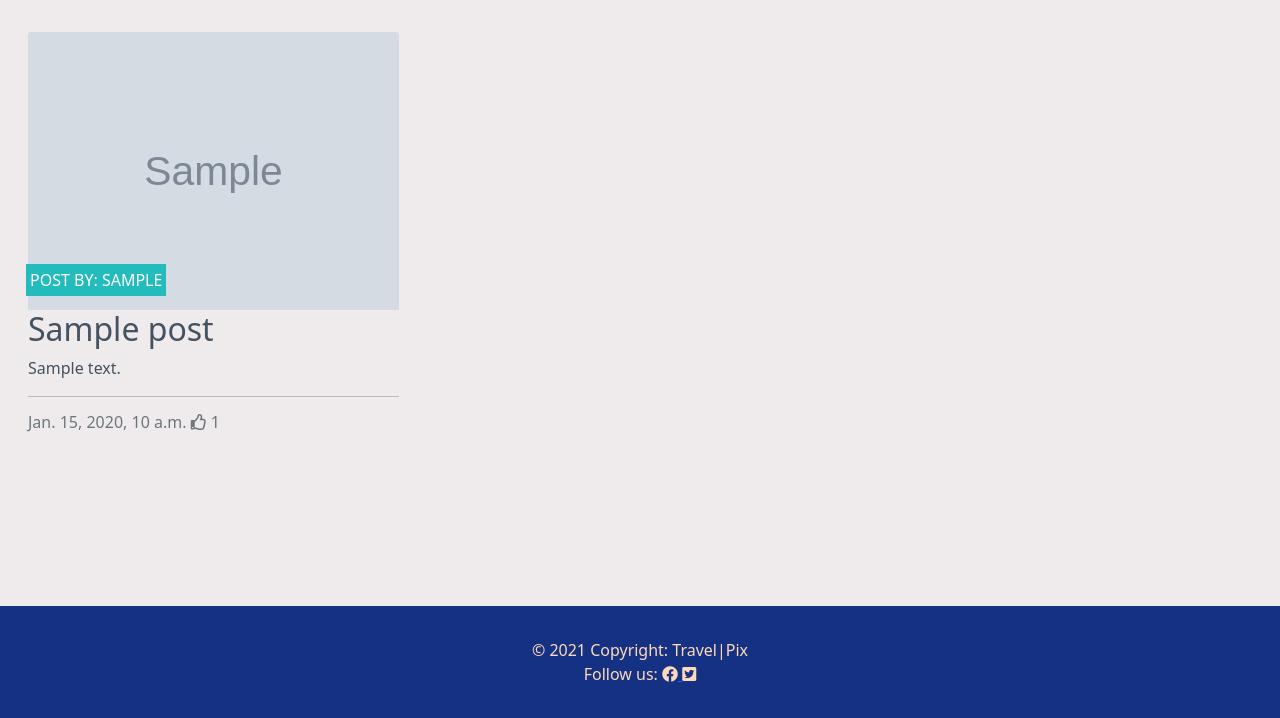
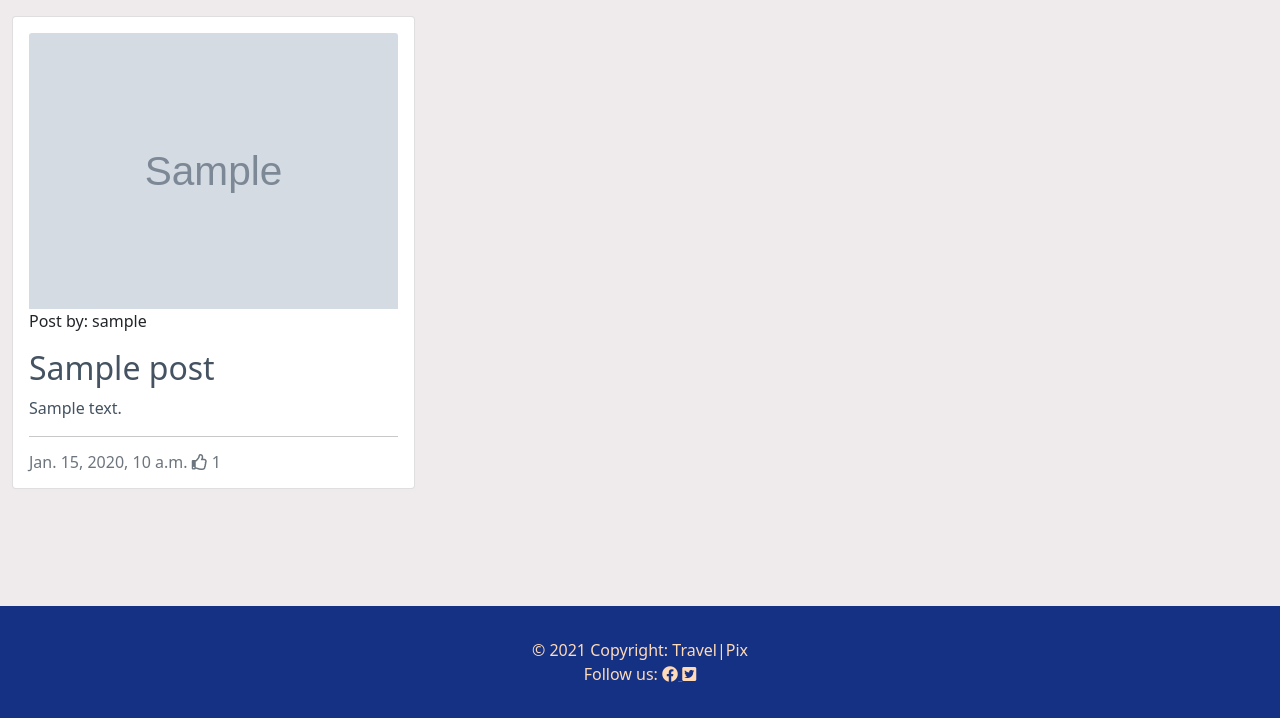
Before and after one commit to Code-Institute-Submissions/MaeveHughes-TravelPix_AprResub, a Django app: page / in a window 1280 px wide. Shown: the part 82-800 px from the top of the page. Run offline with Django 3.2, Linux system fonts and the light colour scheme; tables that the repository leaves empty hold one stand-in row (values such as "Sample post"); grey boxes marked "Sample" are stand-in pictures; some libraries are stand-ins or nearby versions.

Commit message:
Adding color palette to the README file and updating the css file

```diff
--- a/static/css/style.css
+++ b/static/css/style.css
@@ -3,6 +3,7 @@ body {
     background-size: 100%;
     background-repeat: no-repeat;
     min-height: 100%;
+    font: Lato, sans-serif;
 }
 
 .navbar-custom {
@@ -31,21 +32,6 @@ body {
     color: peachpuff;
 }
 
-.brand {
-    font-family: Lato, sans-serif;
-    font-size: 1.4rem;
-    font-weight: 700;
-    color: #4A4A4F;
-}
-
-.red-o {
-    color: #E84610;
-}
-
-.thin {
-    font-weight: 300;
-}
-
 .light-bg {
     background-color: #fff;
 }
@@ -54,28 +40,7 @@ body {
     background-color: #445261;
 }
 
-.card {
-    border: none;
-    background-color: transparent;
-}
 
-.image-container {
-    position: relative;
-}
-
-.image-flash {
-    position: absolute;
-    bottom: 5%;
-    min-width: 30%;
-    left: -2px;
-    background-color: #23BBBB;
-}
-
-.author {
-    color: white;
-    margin: 4px;
-    text-transform: uppercase;
-}
 
 .masthead {
     margin-top: 10px;
@@ -128,13 +93,6 @@ body {
 }
 
 
-
-.link {
-    color: #23BBBB;
-    text-decoration: none;
-}
-
-
 .btn {
     display: inline-block;
     padding: 12px 20px;
```
Also changed, not shown: README.md.
